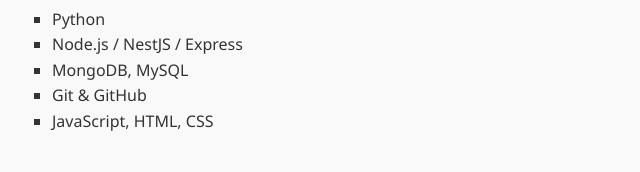
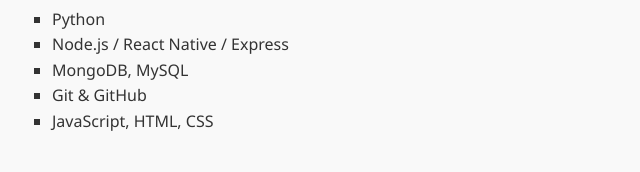
Before and after one commit to Abir866/my-porfolio, a plain HTML site: page index.html in a window 1280 px wide. Shown: the part 987-1159 px from the top of the page, 208-848 px from the left. Drawn offline with Linux system fonts and the light colour scheme.

```diff
--- a/index.html
+++ b/index.html
@@ -40,7 +40,7 @@
     <h2>Skills</h2>
     <ul>
       <li>Python</li>
-      <li>Node.js / NestJS / Express</li>
+      <li>Node.js / React Native / Express</li>
       <li>MongoDB, MySQL</li>
       <li>Git & GitHub</li>
       <li>JavaScript, HTML, CSS</li>
```
